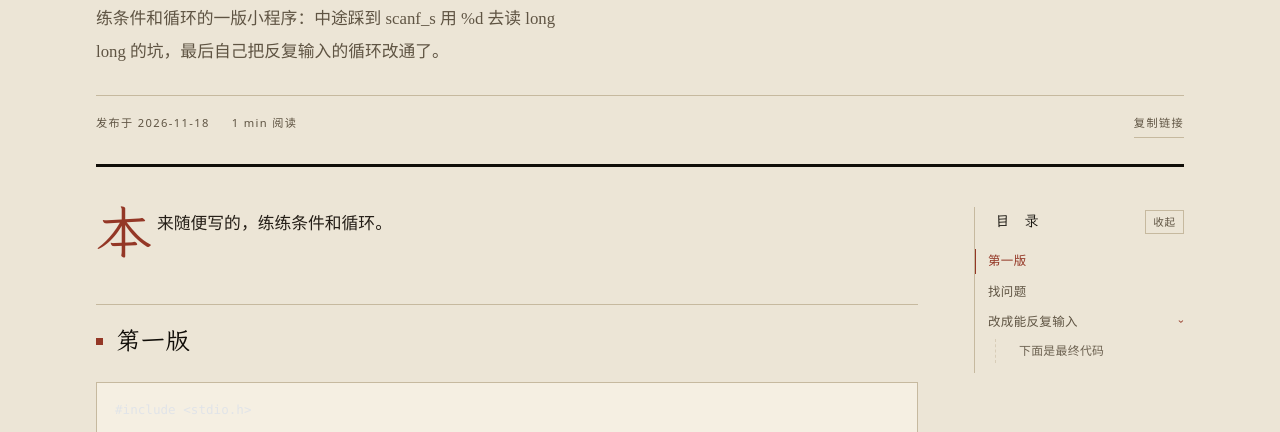
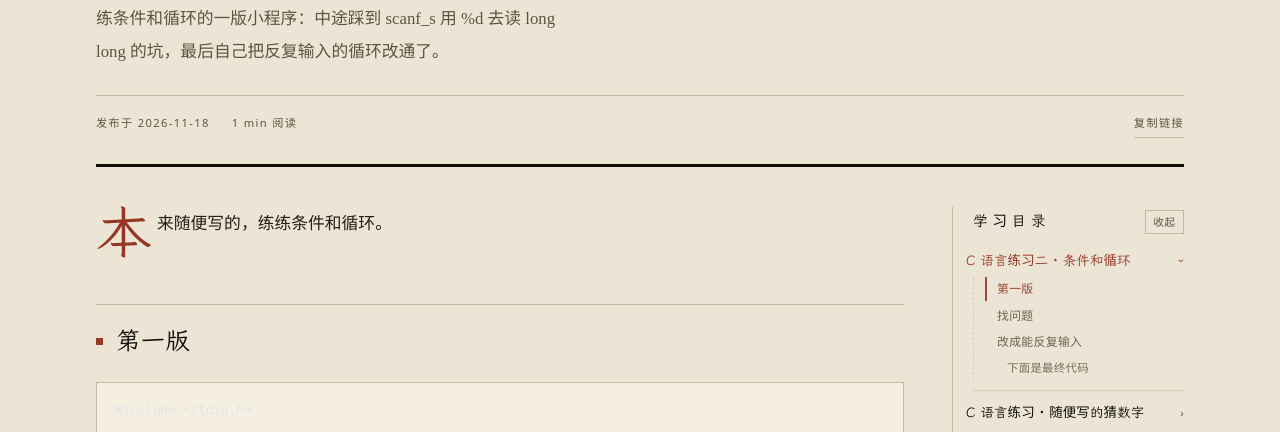
Before and after one commit to Shalowtar/shaloworld, an Astro site: page /writeups/c-conditions-loops-practice in a window 1280 px wide. Shown: the part 345-777 px from the top of the page. Built offline with nearby package versions, Linux system fonts and the light colour scheme; Astro itself is replaced by a stand-in of ours; some packages are replaced by stand-ins of ours; code samples lack their colours; a web font is replaced by a local one.

Commit message:
feat: 目录改为学习文章索引，文章可展开章节书签

```diff
--- a/src/pages/writeups/[...id].astro
+++ b/src/pages/writeups/[...id].astro
@@ -28,16 +28,24 @@ const prev = index > 0 ? all[index - 1] : null;
 const next = index >= 0 && index < all.length - 1 ? all[index + 1] : null;
 const related = relatedPosts(post, all, 3);
 
-const toc = headings.filter((h) => h.depth === 2 || h.depth === 3);
-/** 目录按大节（h2）归组，小节（h3）收在下面，点开才展开 */
-const tocGroups: { heading: (typeof toc)[number] | null; children: typeof toc }[] = [];
-for (const h of toc) {
-  if (h.depth === 2) {
-    tocGroups.push({ heading: h, children: [] });
-  } else if (h.depth === 3) {
-    if (tocGroups.length === 0) tocGroups.push({ heading: null, children: [] });
-    tocGroups[tocGroups.length - 1].children.push(h);
-  }
+/** 学习目录：列出全部文章，每篇下面收着自己的章节书签 */
+const outlines: {
+  id: string;
+  title: string;
+  current: boolean;
+  headings: { depth: number; slug: string; text: string }[];
+}[] = [];
+for (const p of all) {
+  const outline =
+    p.id === post.id
+      ? headings
+      : (await render(p)).headings;
+  outlines.push({
+    id: p.id,
+    title: p.data.title,
+    current: p.id === post.id,
+    headings: outline.filter((h) => h.depth === 2 || h.depth === 3),
+  });
 }
 const minutes = readingTime(post.body);
 const description = data.summary;
@@ -127,41 +135,40 @@ const articleSchema = {
       </article>
 
       {
-        toc.length > 0 && (
+        outlines.length > 0 && (
           <>
-            <aside class="toc" id="toc" aria-label="目录">
+            <aside class="toc" id="toc" aria-label="学习目录">
               <div class="toc-head">
-                <span class="toc-title">目 录</span>
+                <span class="toc-title">学习目录</span>
                 <button class="toc-collapse" id="toc-collapse" type="button" aria-label="收起目录" aria-expanded="true">
                   收起
                 </button>
               </div>
               <ul class="toc-list">
-                {tocGroups.map((g, i) => (
-                  <li class="toc-group">
-                    {g.heading &&
-                      (g.children.length > 0 ? (
+                {outlines.map((o, oi) => (
+                  <li class="toc-post" data-current={o.current ? 'true' : 'false'}>
+                    {o.headings.length > 0 ? (
                       <a
                         class="toc-h2 has-sub"
-                          href={`#${g.heading.slug}`}
-                          data-sub={i}
+                        href={o.current ? '#top' : `/writeups/${o.id}/`}
+                        data-sub={`post-${oi}`}
                         aria-expanded="false"
                       >
-                          <span class="toc-text">{g.heading.text}</span>
+                        <span class="toc-text">{o.title}</span>
                         <span class="toc-caret" aria-hidden="true">
                           ›
                         </span>
                       </a>
                     ) : (
-                        <a class="toc-h2" href={`#${g.heading.slug}`}>
-                          {g.heading.text}
+                      <a class="toc-h2" href={o.current ? '#top' : `/writeups/${o.id}/`}>
+                        <span class="toc-text">{o.title}</span>
                       </a>
-                      ))}
-                    {g.children.length > 0 && (
-                      <ul class="toc-sub" id={`toc-sub-${i}`} hidden={g.heading !== null}>
-                        {g.children.map((c) => (
-                          <li>
-                            <a href={`#${c.slug}`}>{c.text}</a>
+                    )}
+                    {o.headings.length > 0 && (
+                      <ul class="toc-sub" id={`toc-sub-post-${oi}`} hidden>
+                        {o.headings.map((h) => (
+                          <li class={h.depth === 3 ? 'is-deep' : ''}>
+                            <a href={o.current ? `#${h.slug}` : `/writeups/${o.id}/#${h.slug}`}>{h.text}</a>
                           </li>
                         ))}
                       </ul>
@@ -411,9 +418,15 @@ const articleSchema = {
       el.scrollIntoView({ behavior: 'smooth', block: 'start' });
     }
 
+    function go(href) {
+      if (!href) return;
+      if (href.charAt(0) === '#') jumpTo(href);
+      else window.location.href = href;
+    }
+
     let pendingClick = null;
-    document.querySelectorAll('#toc .toc-h2.has-sub').forEach(function (link) {
-      /* 单击：展开 / 收起下面的小节 */
+    document.querySelectorAll('#toc .has-sub').forEach(function (link) {
+      /* 单击：展开 / 收起这篇文章的章节书签 */
       link.addEventListener('click', function (e) {
         e.preventDefault();
         if (pendingClick) clearTimeout(pendingClick);
@@ -422,14 +435,14 @@ const articleSchema = {
           setGroup(link, link.getAttribute('aria-expanded') !== 'true');
         }, 220);
       });
-      /* 双击：直接跳到这一节 */
+      /* 双击：文章名 → 打开这篇文章；章节 → 跳到对应内容 */
       link.addEventListener('dblclick', function (e) {
         e.preventDefault();
         if (pendingClick) {
           clearTimeout(pendingClick);
           pendingClick = null;
         }
-        jumpTo(link.getAttribute('href'));
+        go(link.getAttribute('href'));
       });
       /* 键盘：Enter / 空格 直接跳转 */
       link.addEventListener('keydown', function (e) {
@@ -439,12 +452,17 @@ const articleSchema = {
           clearTimeout(pendingClick);
           pendingClick = null;
         }
-        jumpTo(link.getAttribute('href'));
+        go(link.getAttribute('href'));
       });
     });
 
-    /* ---------- 目录滚动高亮 ---------- */
-    const tocLinks = Array.from(document.querySelectorAll('#toc a'));
+    /* 当前这篇默认展开，读者一眼看到自己的章节 */
+    const currentPost = document.querySelector('.toc-post[data-current="true"]');
+    const currentToggle = currentPost && currentPost.querySelector('.has-sub');
+    if (currentToggle) setGroup(currentToggle, true);
+
+    /* ---------- 目录滚动高亮（只跟踪当前文章） ---------- */
+    const tocLinks = currentPost ? Array.from(currentPost.querySelectorAll('.toc-sub a')) : [];
     if (!tocLinks.length) return;
 
     const targets = tocLinks
@@ -465,14 +483,11 @@ const articleSchema = {
       if (!current) return;
       current.link.classList.add('active');
 
-      /* 到达小节时顺带展开它所在的大节 */
+      /* 滚到某一节时，若这篇文章的书签被手动收起了，就顺手展开 */
       const sub = current.link.closest('.toc-sub');
-      if (sub) {
-        const parent = sub.parentElement.querySelector('.toc-h2.has-sub');
-        if (parent) {
-          parent.classList.add('active');
-          if (sub.hasAttribute('hidden')) setGroup(parent, true);
-        }
+      if (sub && sub.hasAttribute('hidden')) {
+        const toggle = sub.parentElement.querySelector('.has-sub');
+        if (toggle) setGroup(toggle, true);
       }
     }
 
--- a/src/styles/global.css
+++ b/src/styles/global.css
@@ -890,8 +890,8 @@ body {
 /* ---------- 正文 + 目录 ---------- */
 .article-grid {
   display: grid;
-  grid-template-columns: minmax(0, 1fr) 210px;
-  gap: 56px;
+  grid-template-columns: minmax(0, 1fr) 232px;
+  gap: 48px;
   padding: 40px 0 0;
   transition: grid-template-columns 0.34s cubic-bezier(0.4, 0, 0.2, 1), gap 0.34s cubic-bezier(0.4, 0, 0.2, 1);
 }
@@ -974,11 +974,30 @@ html[data-toc="off"] .toc {
   color: var(--accent);
   border-left-color: var(--accent);
 }
-/* 大节：单击展开下面的小节，双击直接跳过去 */
+/* 大节：这里是文章名，单击展开章节书签，双击打开文章 */
 .toc .toc-h2 {
   display: flex;
   align-items: baseline;
   gap: 8px;
+  font-family: var(--font-display);
+  font-size: 0.84rem;
+  line-height: 1.5;
+  letter-spacing: 0.01em;
+  color: var(--ink-strong);
+}
+.toc .toc-post {
+  margin-bottom: 10px;
+}
+.toc .toc-post + .toc-post {
+  padding-top: 10px;
+  border-top: 1px solid var(--rule-soft);
+}
+/* 正在读的这篇，文章名用朱砂色标出来 */
+.toc .toc-post[data-current="true"] .toc-h2 {
+  color: var(--accent);
+}
+.toc .toc-h2:hover {
+  color: var(--accent);
 }
 .toc .toc-h2 .toc-text {
   flex: 1 1 auto;
@@ -1013,6 +1032,11 @@ html[data-toc="off"] .toc {
   padding-left: 10px;
   font-size: 0.74rem;
   opacity: 0.9;
+}
+.toc .toc-sub li.is-deep a {
+  padding-left: 20px;
+  font-size: 0.71rem;
+  opacity: 0.82;
 }
 .toc .toc-sub a:hover,
 .toc .toc-sub a.active {
```
Lines whose indentation alone changed are shown as unchanged.
